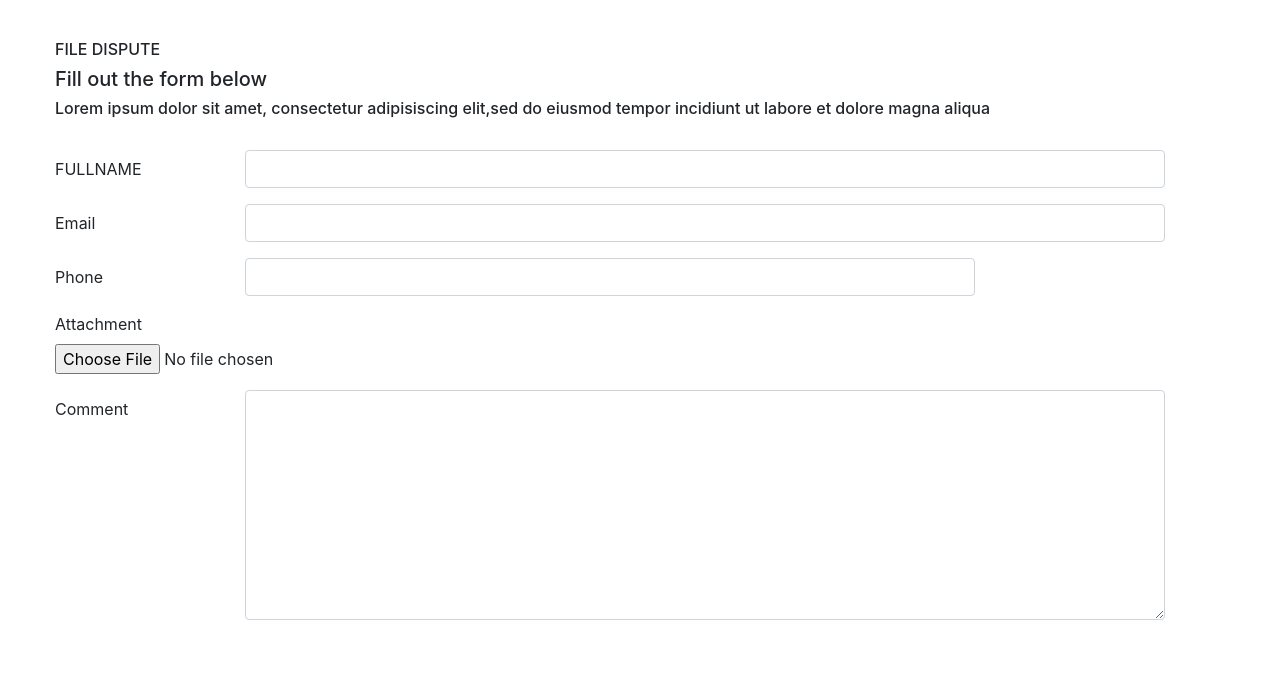
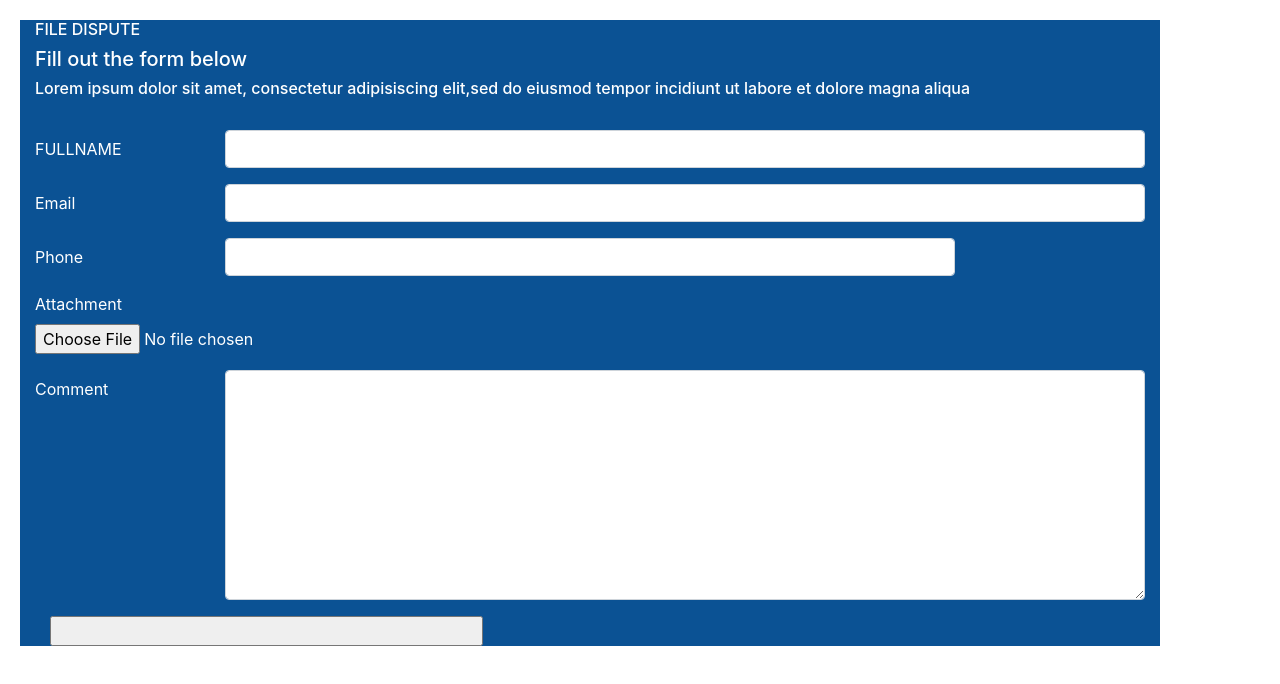
Before and after one commit to abhinavjalla/angular-POC, an Angular app: page / in a window 1280 px wide. Shown: the top 684 px of the page. Built offline with nearby package versions, Linux system fonts and the light colour scheme.

Commit message:
2 files modified

```diff
--- a/src/app/app.component.css
+++ b/src/app/app.component.css
@@ -2,6 +2,7 @@ p {
   font-family: Lato;
 }
 .container {
-margin:40px;
-background-color:pri
+margin:20px;
+background-color: rgb(11, 82, 148);
+color:white;
 }
--- a/src/app/app.component.html
+++ b/src/app/app.component.html
@@ -51,6 +51,11 @@
     </div>
 
 
+       <div class="col-sm-5" align-right btn-success>
+             <input type="button" class="form-control-file" id="attachment">
+      </div>
+
+
 
 
 
```
